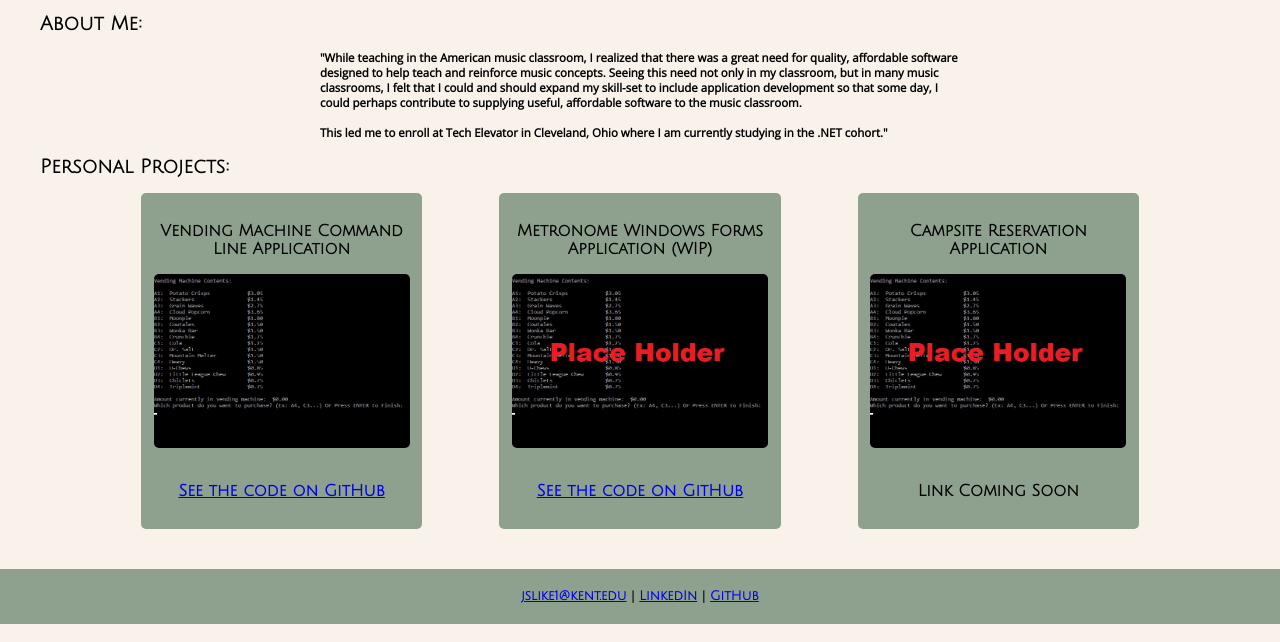
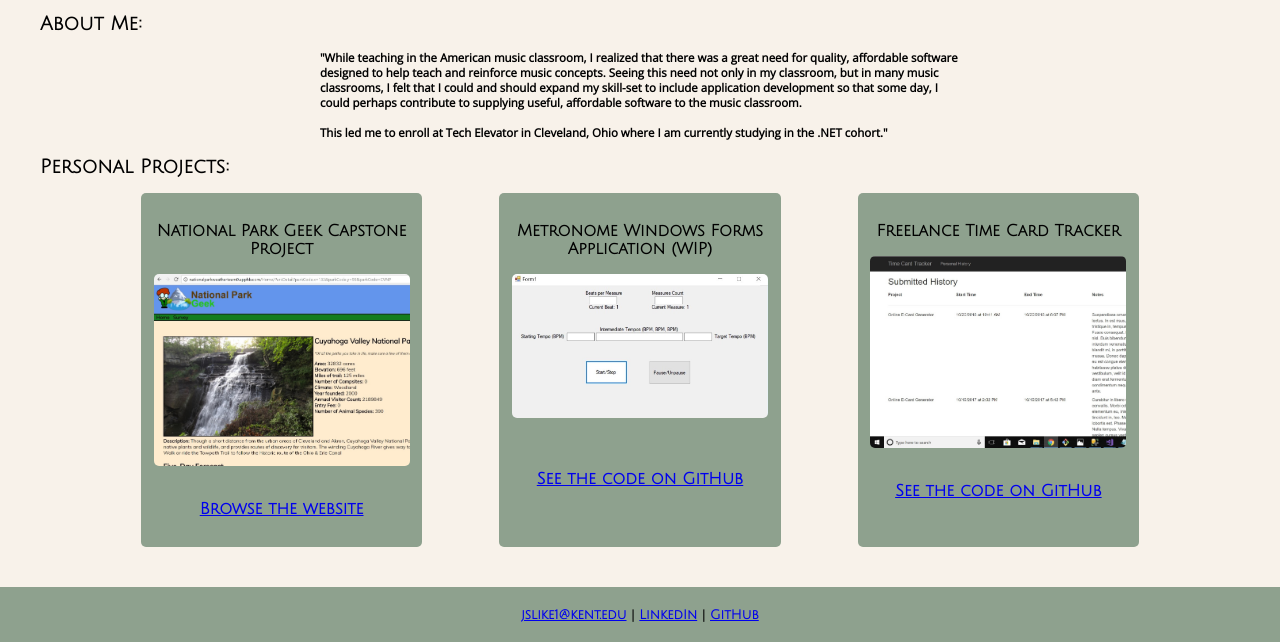
Before and after one commit to Jslike1/jslike1.github.io, a plain HTML site: page index.html in a window 1280 px wide. Shown: the part 353-995 px from the top of the page. Drawn offline with nearby package versions, Linux system fonts and the light colour scheme.

Commit message:
updated content to match resume

```diff
--- a/index.html
+++ b/index.html
@@ -22,19 +22,19 @@
         <h2>Personal Projects:</h2>
         <div class = "projects">
             <div class = "project">
-                <h3>Vending Machine Command Line Application</h3>
-                <img src="VendingMachine.jpg" alt="">
-                <h3></br><a href="https://github.com/Jslike1/VendingMachineConsoleCapstone">See the code on GitHub</a></h3>
+                <h3>National Park Geek Capstone Project</h3>
+                <img src="NationalParkGeek.jpg" alt="">
+                <h3></br><a href="http://nationalparkweatherteam0.apphb.com/">Browse the website</a></h3>
             </div>
             <div class = "project">
                 <h3>Metronome Windows Forms Application (WIP)</h3>
-                <img src="PlaceHolder.jpg" alt="">
-                <h3></br><a href="https://github.com/Jslike1/MetronomeWIP/tree/master/MetronomeWIP">See the code on GitHub</a></h3>
+                <img src="Metronome1.jpg" alt="">
+                <h3></br></br><a href="https://github.com/Jslike1/MetronomeWIP/tree/master/MetronomeWIP">See the code on GitHub</a></h3>
             </div>
             <div class = "project">
-                <h3>Campsite Reservation Application</h3>
-                <img src="PlaceHolder.jpg" alt="">
-                <h3></br>Link Coming Soon</a></h3>
+                <h3>Freelance Time Card Tracker</h3>
+                <img src="FreelanceTimeCardTracker.jpg" alt="">
+                <h3></br><a href="https://github.com/Jslike1/FreelanceTimeCardTracker">See the code on GitHub</a></h3>
             </div>
         </div>
     </div>
```
Also changed, not shown: FreelanceTimeCardTracker.jpg (added), Metronome.jpg (added), Metronome1.jpg (added), NationalParkGeek.jpg (added).
